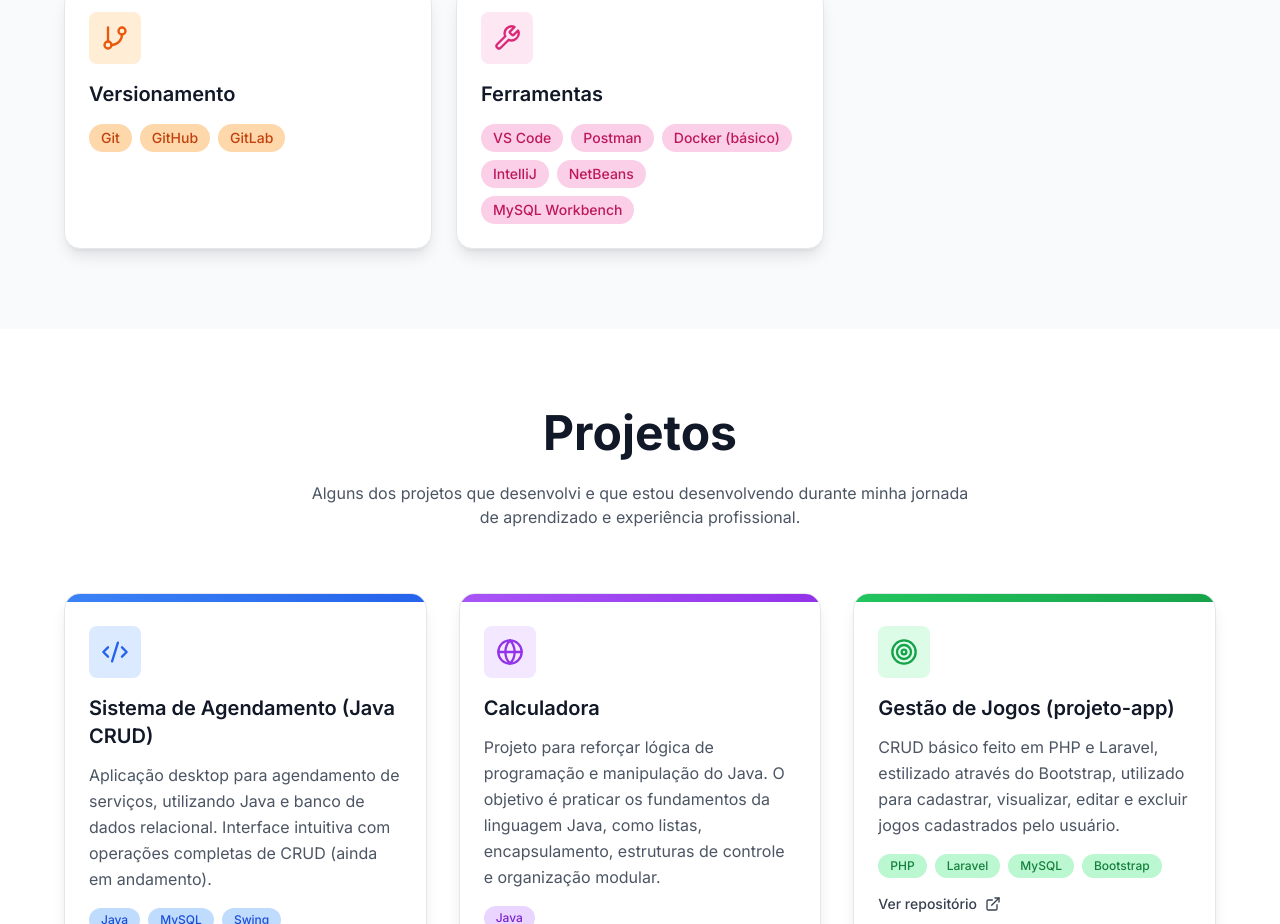
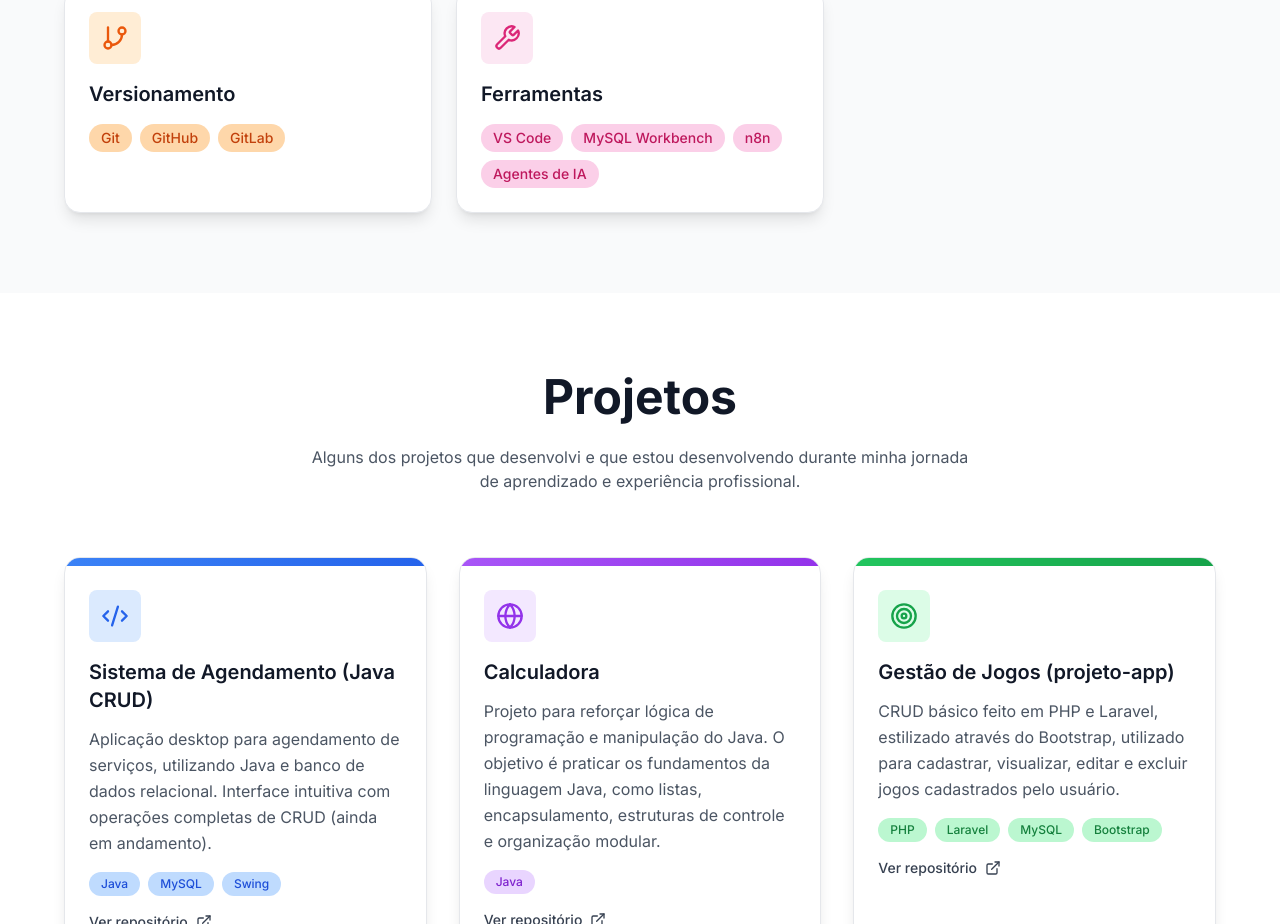
Before and after one commit to DanielaThais/Portfolio-Daniela, a React (Vite) app: page / in a window 1280 px wide. Shown: the part 1897-2821 px from the top of the page. Built offline with nearby package versions, Linux system fonts and the light colour scheme.

Commit message:
Update skills list in Skills component

```diff
--- a/src/components/Skills.tsx
+++ b/src/components/Skills.tsx
@@ -28,7 +28,7 @@ const skillCategories = [
   {
     icon: Wrench,
     title: 'Ferramentas',
-    skills: ['VS Code', 'Postman', 'Docker (básico)', 'IntelliJ', 'NetBeans', 'MySQL Workbench'],
+    skills: ['VS Code', 'MySQL Workbench', 'n8n', 'Agentes de IA'],
     color: 'pink'
   }
 ];
```
